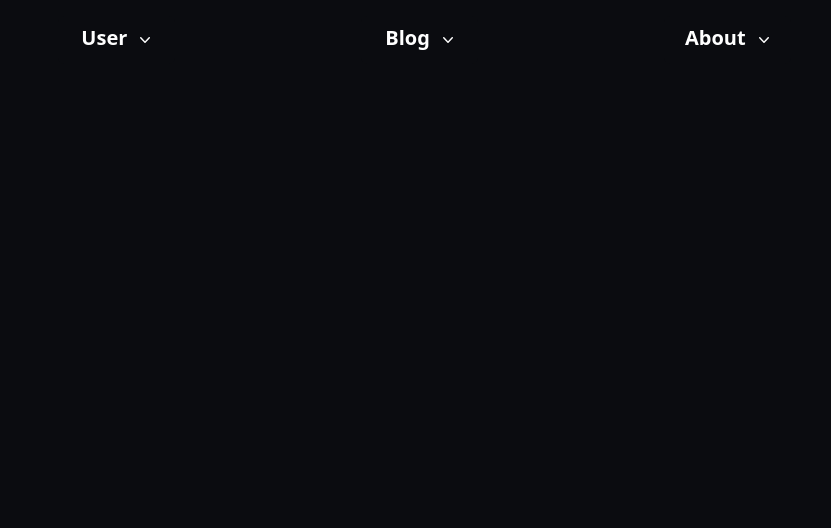
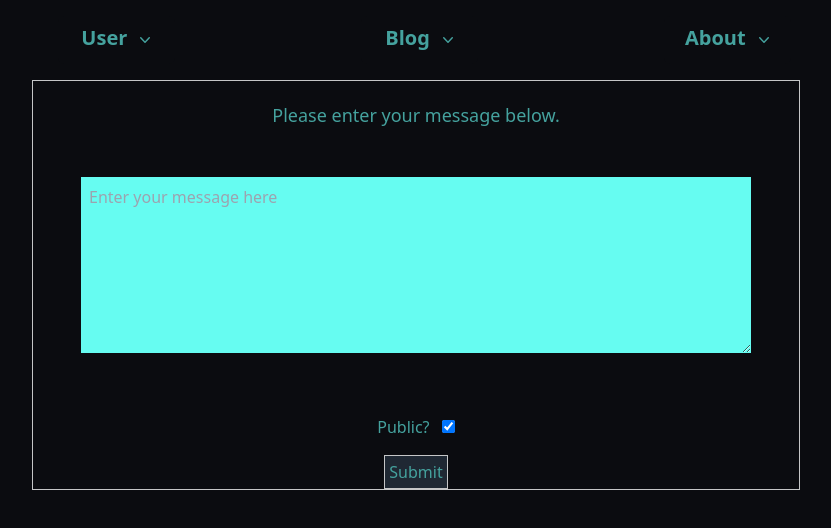
Before and after one commit to Chappo050/Blog_client, a React (Create React App) app: page /blog/post in a window 1280 px wide. Shown: the top 528 px of the page, without its empty margins (224-1055 px from the left). Built offline with nearby package versions, Linux system fonts and the light colour scheme; no server answers.

Commit message:
ability to post

```diff
--- a/package.json
+++ b/package.json
@@ -13,6 +13,7 @@
     "@types/node": "^16.11.56",
     "@types/react": "^18.0.18",
     "@types/react-dom": "^18.0.6",
+    "autosize": "^5.0.1",
     "axios": "^0.27.2",
     "luxon": "^3.0.3",
     "react": "^18.2.0",
--- a/src/components/Blog/BlogPost.tsx
+++ b/src/components/Blog/BlogPost.tsx
@@ -1,28 +1,110 @@
 //IMPROTS//
-import React, { useEffect } from 'react';
-import axios from 'axios';
-
+import React, { useEffect, useState } from "react";
+import axios from "axios";
+import { useNavigate } from "react-router-dom";
 //Components//
 import Nav from "../Nav";
 
 //API setup
 const api = axios.create({
-  baseURL: 'http://localhost:5000/blog/post'
-})
+  baseURL: "http://localhost:5000/blog/post",
+});
 
 function BlogPost() {
 
-  useEffect(()=> {
-    api.get('/').then(res => {
-      console.log(res.data);
-    })
-  }, [])
+  let navigate = useNavigate();
+
+  const [formValue, setformValue] = useState({
+    message: "",
+    isPublic: true,
+  });
+
+  const [messagePosted, setMessagePosted] = useState(false);
+
+  const [checked, setChecked] = useState(true);
+
+
+  const handleSubmit = async (e: any) => {
+    e.preventDefault();
+    console.log(formValue);
+
+    let result = await axios.post("/blog/post", formValue);
+    if (result.status === 200) {
+
+      setMessagePosted(true)
+    }
+  };
+
+  const handleChange = (event: any) => {
+    setformValue({
+      ...formValue,
+      [event.target.name]: event.target.value,
+    });
+  };
+
+  const handleCheck = () => {
+    setChecked(!checked);
+  };
 
   return (
-    <div >
+    <div>
+      <>
+      <div className="grid grid-cols-5 ">
+        <i />
+        <form
+          onSubmit={handleSubmit}
+          className="text-custom-green-blue border border-custom-silver text-center col-span-3 "
+        >
+          <div className="text-lg pt-5">Please enter your message below.</div>
 
+          <div className="p-2 m-10">
+
+            <textarea
+              name="message"
+              overflow-y="hidden"
+              placeholder="Enter your message here"
+              value={formValue.message}
+              onChange={handleChange}
+              required
+              className="text-black p-2 h-44 w-full bg-custom-aquamarine"
+              maxLength={750}
+            />
+          </div>
+
+          {messagePosted ? <SuccessMessage/>: null}
+
+          <div className="p-2 m-2">
+            <label className="pr-2">Public? </label>
+            <input
+              type="checkbox"
+              name="public"
+              checked={checked}
+              onChange={handleCheck}
+            />
+          </div>
+          <div className="">
+            <button
+              type="submit"
+              className="bg-custom-dark-blue p-1 border border-custom-silver"
+            >
+              Submit
+            </button>
+          </div>
+
+        </form>
+        <i />
+
+      </div>
+
+      </>
     </div>
   );
 }
 
+const SuccessMessage = () => {
+  return(
+    <div className="text-custom-green-blue border-custom-silver text-2xl border-b-4 border-t-4  animate-pulse">Message successfully posted!</div>
+  )
+}
+
 export default BlogPost;
--- a/src/components/Nav.tsx
+++ b/src/components/Nav.tsx
@@ -13,7 +13,7 @@ type Props = {
 
 const Nav = () => {
   return (
-    <nav className="w-screen bg-custom-black text-white pl-20">
+    <nav className="w-screen bg-custom-black text-custom-green-blue pl-20">
       <div className=" grid grid-flow-col-dense space-x-32 text-xl text-custom-blue  font-semibold">
         <i className="logoplaceholder" />
 
@@ -44,7 +44,7 @@ const classNames = (...classes: any) => {
 
 const DropdownMenu: React.FC<Props> = ({ options, links, title }) => {
   return (
-    <Menu as="div" className="relative inline-block text-left py-4 text-white">
+    <Menu as="div" className="relative inline-block text-left py-4 text-custom-green-blue">
       <div>
         <Menu.Button className="inline-flex w-2/3 justify-center rounded-md  bg-custom-black px-4 py-2  hover:bg-custom-dark-blue focus:outline-none focus:ring-1 focus:ring-custom-silver">
           {title}
@@ -88,7 +88,7 @@ const DropdownMenuItem = (option: string, itemLink: string) => {
         <a
           href={itemLink}
           className={classNames(
-            active ? "bg-gray-900 text-white" : "text-white",
+            active ? "bg-gray-900 text-white" : "text-custom-green-blue",
             "block px-4 py-2 text-sm"
           )}
         >
```
Also changed, not shown: 1 other file (tests, documents, lock files or other folders).
